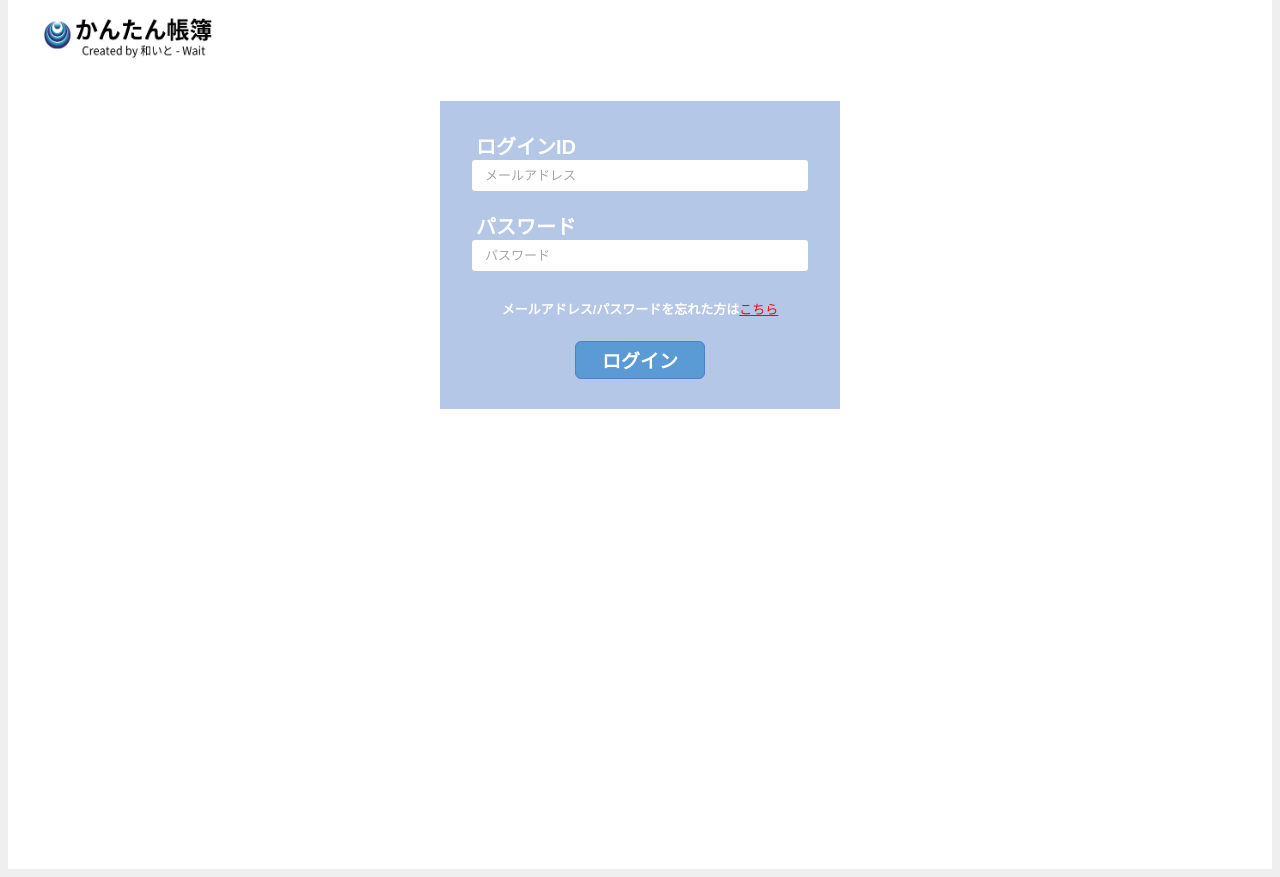
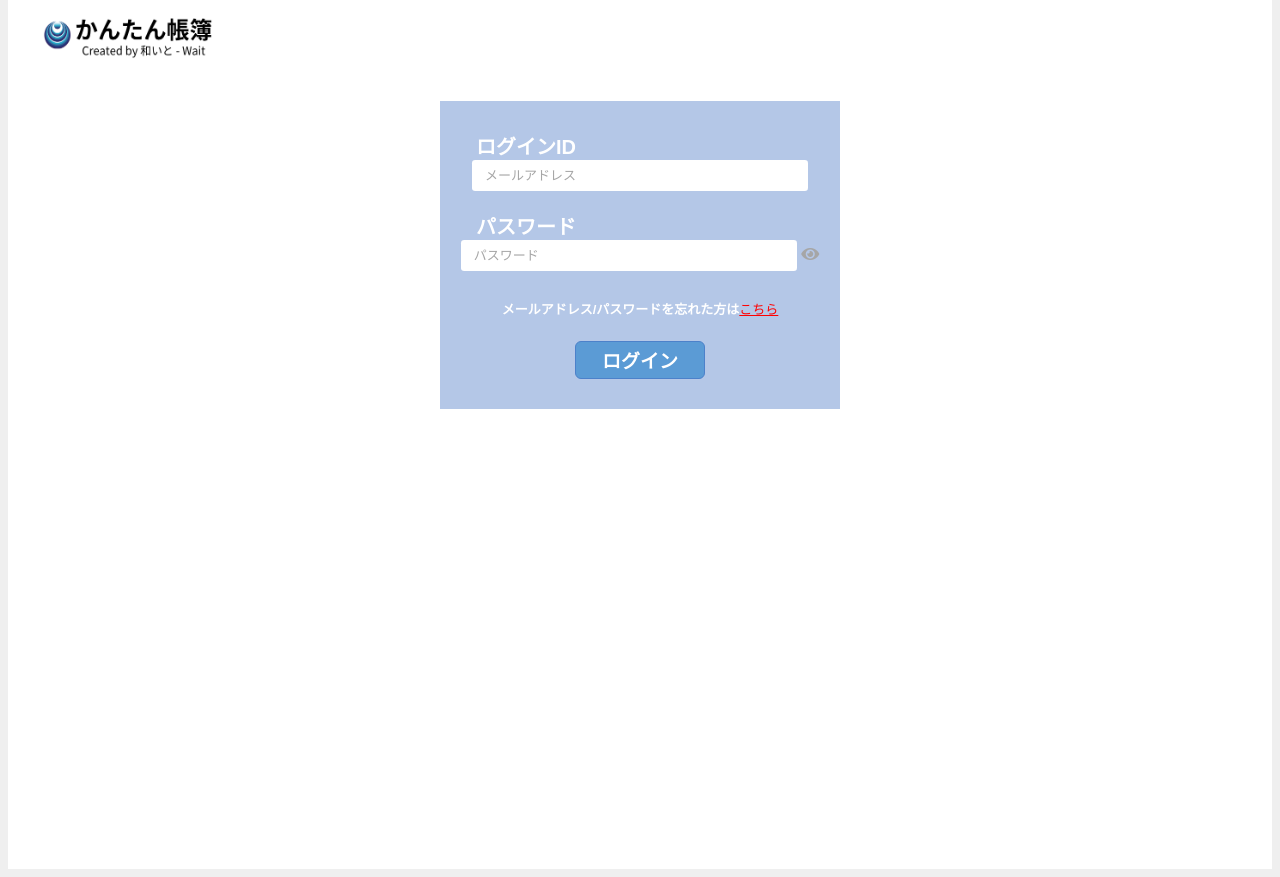
Before and after one commit to WaitShimizu/EZTaxCraft_flask, a Flask app: page /login in a window 1280 px wide. Shown: the part 55-932 px from the top of the page. Run offline with Flask 3, Linux system fonts and the light colour scheme; some libraries are stand-ins or nearby versions.

Commit message:
パスワード非表示アイコン追加、色変更

```diff
--- a/app/static/css/sample.css
+++ b/app/static/css/sample.css
@@ -190,6 +190,7 @@ input:checked + h2 > .tab-label{
 .form-item {
 	color: #fff;
 	font-weight: bold;
+	border: none;
 }
 
 .form-item label {
@@ -197,8 +198,12 @@ input:checked + h2 > .tab-label{
 	padding: 0px 228px 0px 0px;/* 上、右、下、左 */
 }
 
-.form-item-password {
+.form-item label {
+	border: none;
+}
+.form-item_password {
 	padding-top: 20px;
+	border: none;
 }
 
 ::placeholder {
@@ -243,3 +248,7 @@ input:checked + h2 > .tab-label{
 .btn-panel_login:hover {
 	opacity: .7;
 }
+
+#btn-eye {
+	color: #a6a6a6;
+}
--- a/app/templates/login.html
+++ b/app/templates/login.html
@@ -4,6 +4,7 @@
     <head>
         <meta charset="UTF-8">
         <link rel="stylesheet" href="./static/css/sample.css">
+        <link href="https://use.fontawesome.com/releases/v5.6.1/css/all.css" rel="stylesheet">
         <title>ログイン</title>
     </head>
     <body>
@@ -15,12 +16,15 @@
             <div class="form-wrapper">
                 <form>
                     <div class="form-item">
-                        <label for="email">ログインID</label><br>
-                        <input type="email" name="email" required="required" placeholder="メールアドレス"></input>
-                    </div>
-                    <div class="form-item form-item-password">
-                        <label for="password">パスワード</label><br>
-                        <input type="password" name="password" required="required" placeholder="パスワード"></input>
+                        <div class="form-item_login">
+                            <label for="email">ログインID</label><br>
+                            <input type="email" name="email" required="required" placeholder="メールアドレス"></input>
+                        </div>
+                        <div class="form-item_password">
+                            <label for="password">パスワード</label><br>
+                            <input id="password" type="password" name="password" required="required" placeholder="パスワード"></input>
+                            <span id="btn-eye" class="fa fa-eye" onclick="pushHideButton()"></span>
+                        </div>
                     </div>
                     <p>メールアドレス/パスワードを忘れた方は<a href="https://www.google.co.jp/">こちら</a></p>
                     <div class="btn-panel">
```
